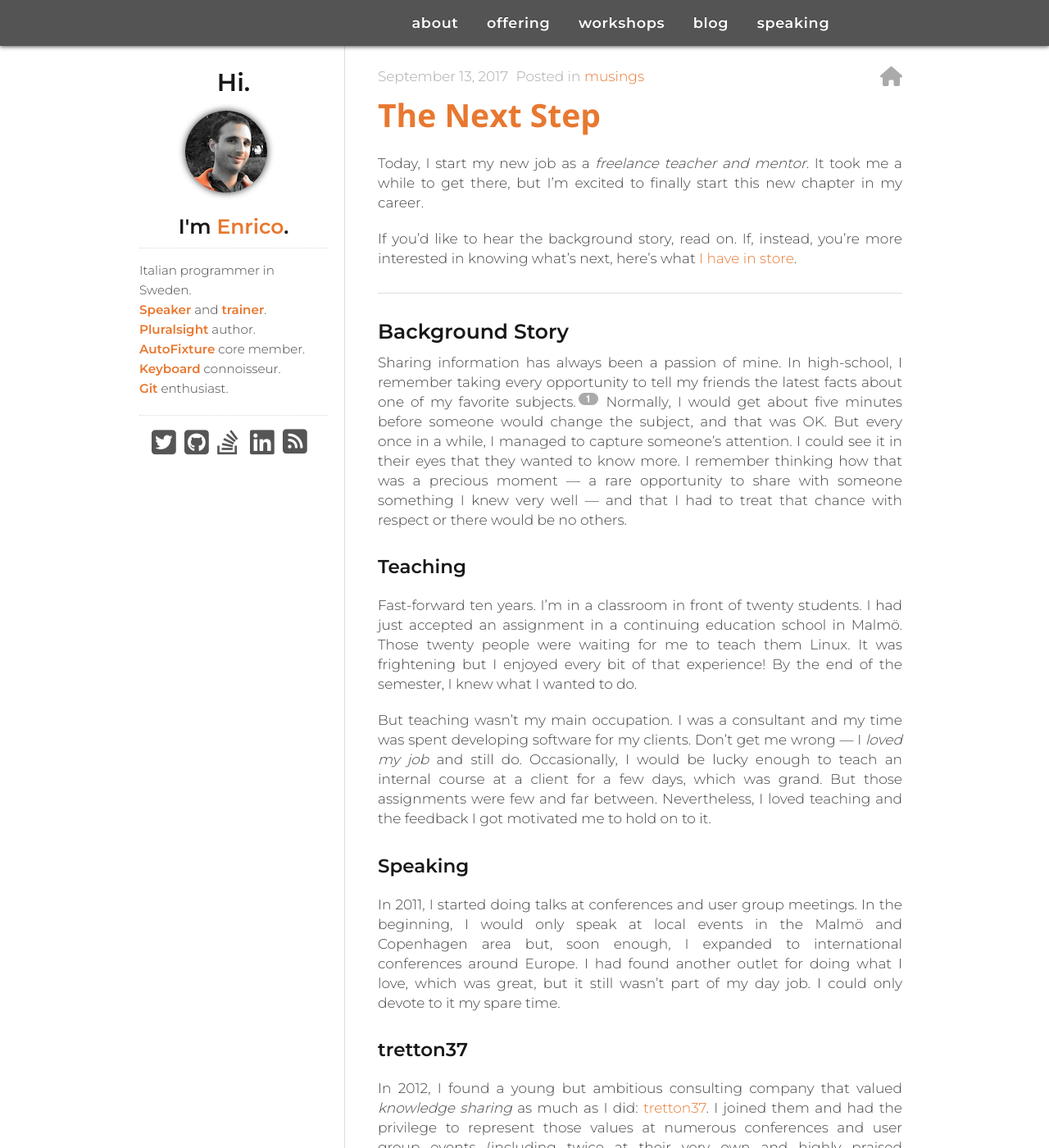
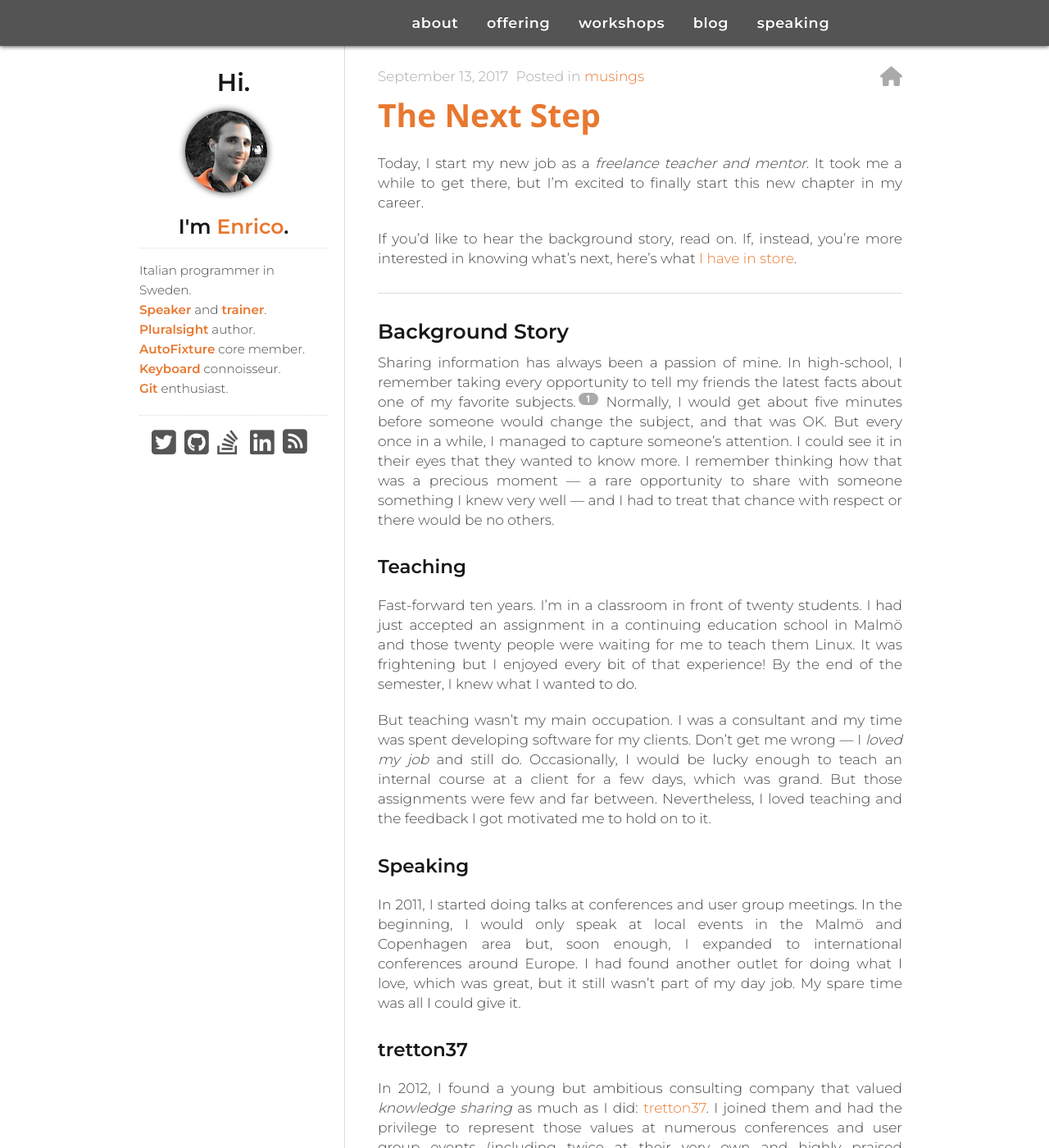
Before and after one commit to megakemp/megakemp.github.io, a Jekyll site: the page built from _posts/2017-09-13-the-next-step.md, in a window 1280 px wide and 1400 px high. Shown: the whole window at 82% size. Built offline with Jekyll 4.4.1, drawn with Linux system fonts in a browser that asks for light colours; nearby versions of some CDN libraries; comment, search, counter and statistics services are not loaded; some of the changed text lies outside the part shown.

Commit message:
Makes a few corrections in the 'Next Step' post

```diff
--- a/_posts/2017-09-13-the-next-step.md
+++ b/_posts/2017-09-13-the-next-step.md
@@ -16,17 +16,17 @@ If you'd like to hear the background story, read on. If, instead, you're more in
 
 ## Background Story
 
-Sharing information has always been a passion of mine. In high-school, I remember taking every opportunity to tell my friends the latest facts about one of my favorite subjects.[^1] Normally, I would get about five minutes before someone would change the subject, and that was OK. But every once in a while, I managed to capture someone's attention. I could see it in their eyes that they wanted to know more. I remember thinking how that was a precious moment — a rare opportunity to share with someone something I knew very well — and that I had to treat that chance with respect or there would be no others.
+Sharing information has always been a passion of mine. In high-school, I remember taking every opportunity to tell my friends the latest facts about one of my favorite subjects.[^1] Normally, I would get about five minutes before someone would change the subject, and that was OK. But every once in a while, I managed to capture someone's attention. I could see it in their eyes that they wanted to know more. I remember thinking how that was a precious moment — a rare opportunity to share with someone something I knew very well — and I had to treat that chance with respect or there would be no others.
 
 ### Teaching
 
-Fast-forward ten years. I'm in a classroom in front of twenty students. I had just accepted an assignment in a continuing education school in Malmö. Those twenty people were waiting for me to teach them Linux. It was frightening but I enjoyed every bit of that experience! By the end of the semester, I knew what I wanted to do.
+Fast-forward ten years. I'm in a classroom in front of twenty students. I had just accepted an assignment in a continuing education school in Malmö and those twenty people were waiting for me to teach them Linux. It was frightening but I enjoyed every bit of that experience! By the end of the semester, I knew what I wanted to do.
 
 But teaching wasn't my main occupation. I was a consultant and my time was spent developing software for my clients. Don't get me wrong — I _loved my job_ and still do. Occasionally, I would be lucky enough to teach an internal course at a client for a few days, which was grand. But those assignments were few and far between. Nevertheless, I loved teaching and the feedback I got motivated me to hold on to it.
 
 ### Speaking
 
-In 2011, I started doing talks at conferences and user group meetings. In the beginning, I would only speak at local events in the Malmö and Copenhagen area but, soon enough, I expanded to international conferences around Europe. I had found another outlet for doing what I love, which was great, but it still wasn't part of my day job. I could only devote to it my spare time.
+In 2011, I started doing talks at conferences and user group meetings. In the beginning, I would only speak at local events in the Malmö and Copenhagen area but, soon enough, I expanded to international conferences around Europe. I had found another outlet for doing what I love, which was great, but it still wasn't part of my day job. My spare time was all I could give it.
 
 ### tretton37
 
```
Also changed, not shown: other parts of _posts/2017-09-13-the-next-step.md (+2 -2 lines).
